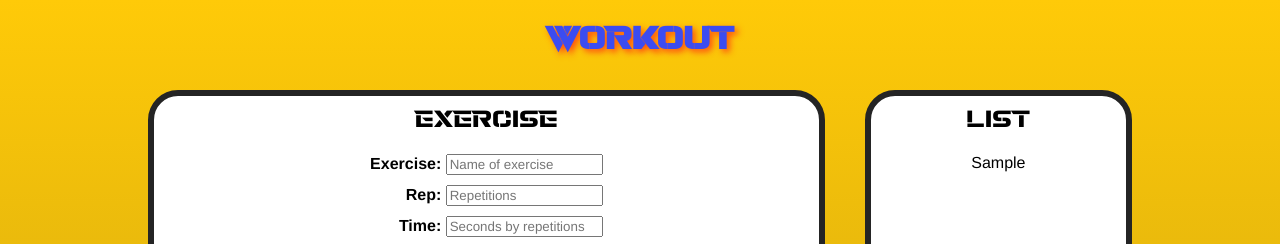
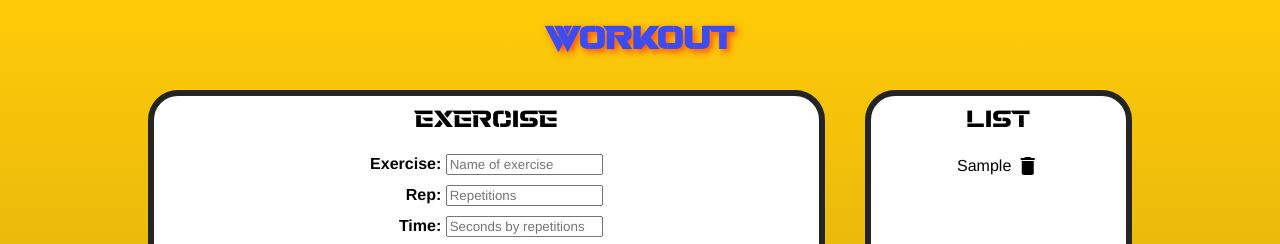
Before and after one commit to matheusgarrido/workout, an Angular app: page / in a window 1280 px wide. Both pictures are taken after typing "Sample", "5", "5" into the empty fields and a click on the button "ADD". Shown: the top 244 px of the page. Built offline with nearby package versions, Linux system fonts and the light colour scheme.

Commit message:
Delete exercise in list

```diff
--- a/src/app/exercise-current-information/exercise-current-information.component.html
+++ b/src/app/exercise-current-information/exercise-current-information.component.html
@@ -21,7 +21,4 @@
       (btnClick)="buttonClick($event)"
     ></exercise-current-buttons>
   </div>
-  <div *ngSwitchDefault>
-    <p>Good job!</p>
-  </div>
 </ng-container>
--- a/src/app/exercise-list/exercise-list.component.html
+++ b/src/app/exercise-list/exercise-list.component.html
@@ -1,7 +1,10 @@
 <h2>List</h2>
 
 <ul *ngIf="exercises.length; else emptyList">
-  <li *ngFor="let ex of exercises">{{ ex.exercise }}</li>
+  <li *ngFor="let ex of exercises; let i = index" (click)="removeExercises(i)">
+    {{ ex.exercise }}
+    <span class="material-icons"> delete </span>
+  </li>
 </ul>
 <ng-template #emptyList>
   <p>List empty</p>
--- a/src/app/exercise-list/exercise-list.component.scss
+++ b/src/app/exercise-list/exercise-list.component.scss
@@ -1,3 +1,5 @@
+@import "../../assets/colors.scss";
+
 :host {
   display: block;
 }
@@ -9,8 +11,13 @@ ul {
 li {
   list-style-type: none;
   width: max-content;
-  margin: auto;
+  margin: 10px auto;
   &:hover {
     cursor: pointer;
+    color: $buttonColor;
+  }
+  span {
+    vertical-align: middle;
+    margin-bottom: 1px;
   }
 }
--- a/src/app/exercise-list/exercise-list.component.ts
+++ b/src/app/exercise-list/exercise-list.component.ts
@@ -1,4 +1,4 @@
-import { Component, OnInit, Input } from '@angular/core';
+import { Component, Input } from '@angular/core';
 import { exerciseType } from '../exercise-insert/exercise-insert.component';
 
 @Component({
@@ -8,4 +8,8 @@ import { exerciseType } from '../exercise-insert/exercise-insert.component';
 })
 export class ExerciseListComponent {
   @Input() exercises: exerciseType[] = [];
+
+  removeExercises(index: number) {
+    this.exercises.splice(index, 1);
+  }
 }
--- a/src/index.html
+++ b/src/index.html
@@ -6,6 +6,10 @@
     <base href="/workout" />
     <meta name="viewport" content="width=device-width, initial-scale=1" />
     <link rel="icon" type="image/x-icon" href="favicon.ico" />
+    <link
+      href="https://fonts.googleapis.com/css2?family=Material+Icons"
+      rel="stylesheet"
+    />
   </head>
   <body>
     <app-root></app-root>
```
